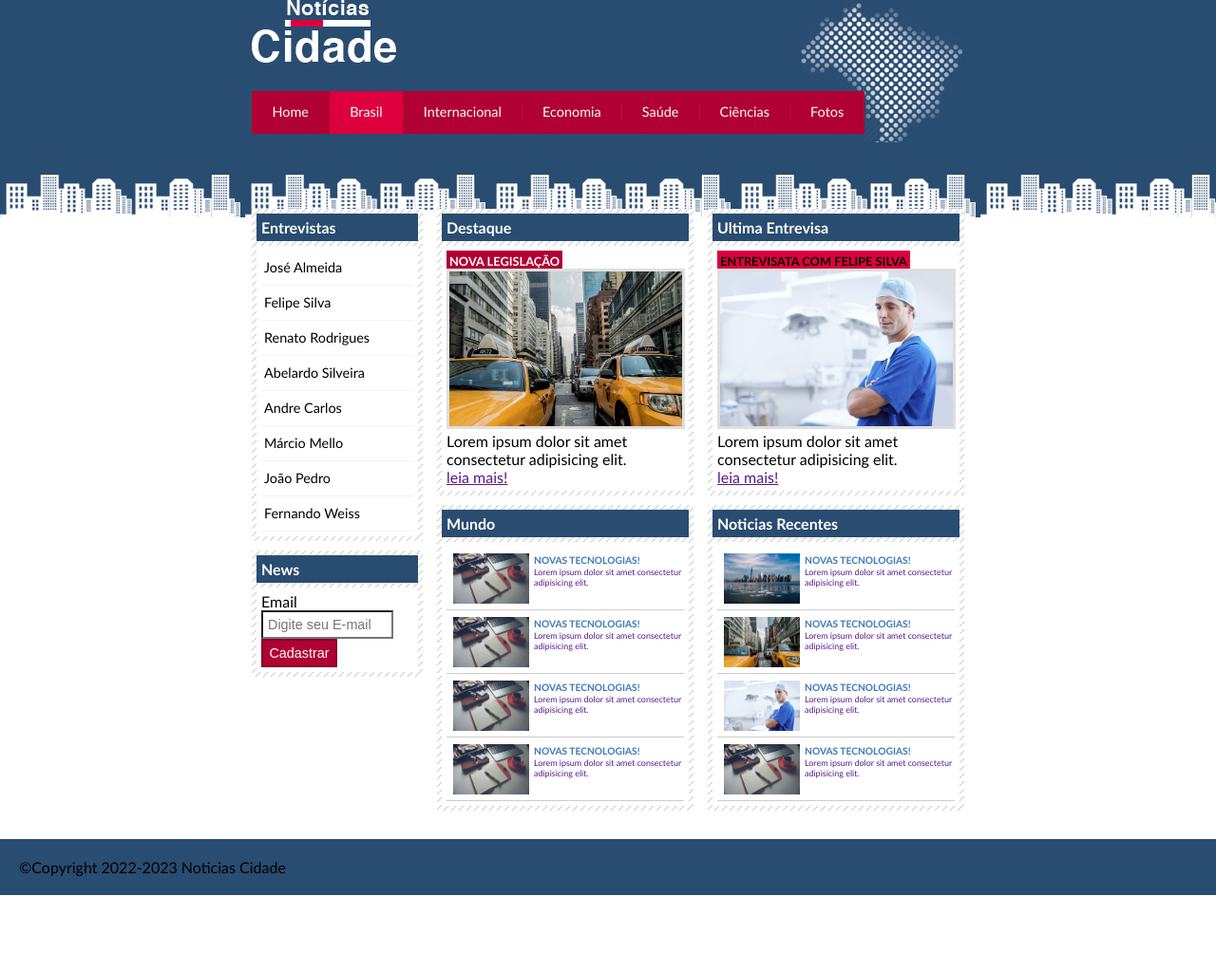
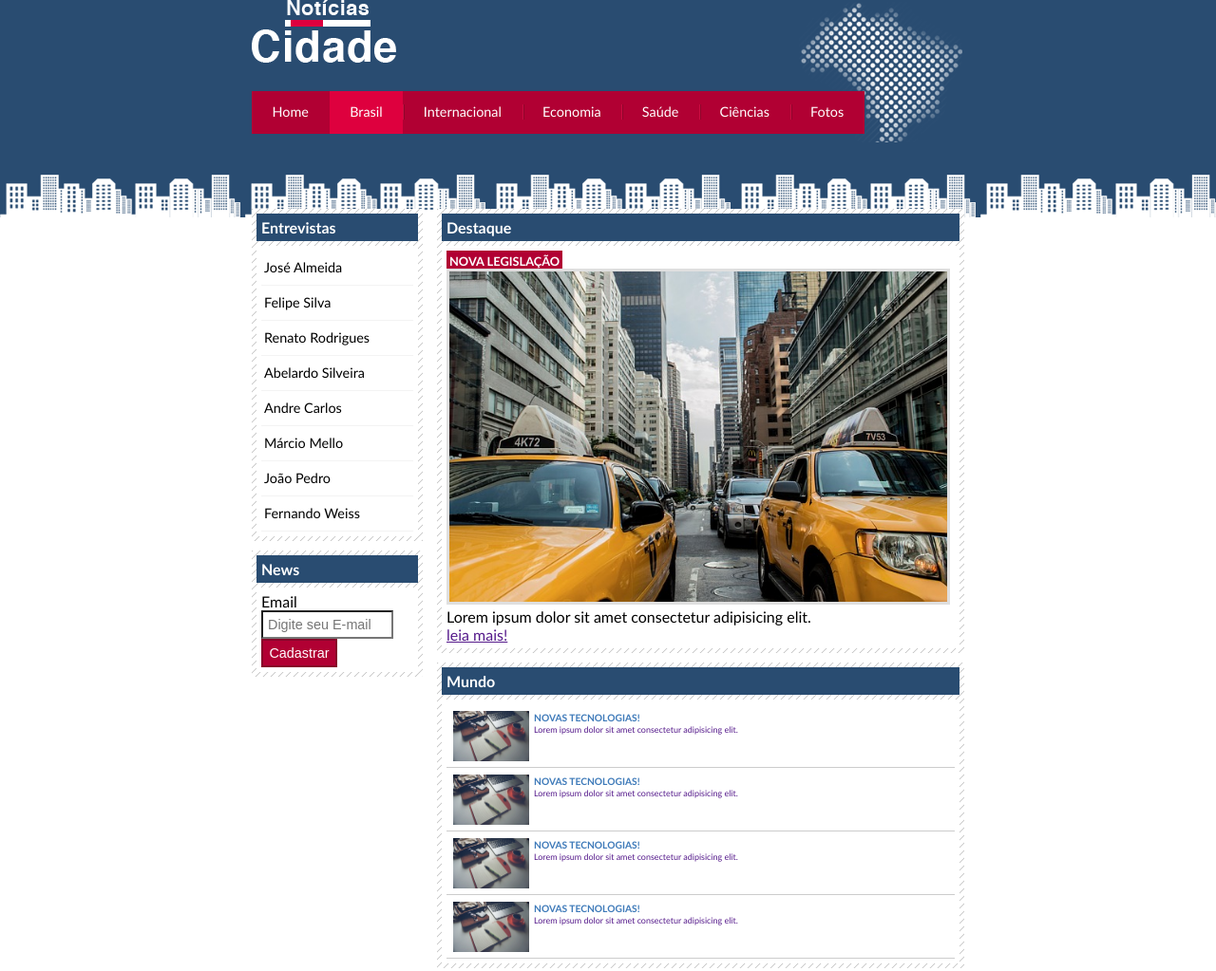
Before and after one commit to jairobr1986/Projeto_site_noticias_cidade, a plain HTML site: page brasil.html in a window 1280 px wide. Shown: the top 1023 px of the page at 95% size. Before the commit the page ends 943 px from the top, so only its background shows below. Drawn offline with Linux system fonts and the light colour scheme.

Commit message:
Alterações bem feitas nas classes das paginas

```diff
--- a/brasil.html
+++ b/brasil.html
@@ -3,10 +3,10 @@
 <head>
     <meta charset="UTF-8">
     <meta name="viewport" content="width=device-width, initial-scale=1.0">
-    <title>Brasil -Noticias cidade - Seu site de Noticias</title>
+    <title>Noticias cidade - Seu site de Noticias</title>
     <link rel="stylesheet" type="text/css" href="estilo.css">
 </head>
-<body class="brasil">
+<body id="duas-colunas" class="brasil">
 
     <div id="container"><!--INICIO DO CONTAINER-->
         <div id="topo"><!--INICIO DO TOPO-->
@@ -79,55 +79,7 @@
                     </div>
                 </div>
             </div>
-            <div id="secundario">
-                <div class="caixa entrevista">
-                    <h2>Ultima Entrevisa</h2>
-                    <div class="caixa-conteudo">
-                        <h3>Entrevisata Com Felipe Silva</h3>
-                        <img class="imagem-principal" src="../Projeto_site_noticias_cidade/imagens/doutor.jpg" alt="Taxi" width="100%">
-                        <p>
-                            Lorem ipsum dolor sit amet consectetur adipisicing elit.
-                        </p>
-                        <a href="">leia mais!</a>
-                    </div>
-                </div>
 
-                <div class="caixa"><!--INICIO DO CONTEUDO QUE FICA ABAIXO DA ULTIMA ENTREVISTA-->
-                    <h2>Noticias Recentes</h2>
-                    <div class="caixa-conteudo">
-                        <ul id="lista-noticias">
-                            <li>
-                                <a href="">
-                                    <img src="../Projeto_site_noticias_cidade/imagens/cidade.jpg" alt="tecnologia" width="80">
-                                    <h3>Novas Tecnologias!</h3>
-                                    <p>Lorem ipsum dolor sit amet consectetur adipisicing elit.</p>
-                                </a>
-                            </li>
-                            <li>
-                                <a href="">
-                                    <img src="../Projeto_site_noticias_cidade/imagens/taxi.jpg" alt="tecnologia" width="80">
-                                    <h3>Novas Tecnologias!</h3>
-                                    <p>Lorem ipsum dolor sit amet consectetur adipisicing elit.</p>
-                                </a>
-                            </li>
-                            <li>
-                                <a href="">
-                                    <img src="../Projeto_site_noticias_cidade/imagens/doutor.jpg" alt="tecnologia" width="80">
-                                    <h3>Novas Tecnologias!</h3>
-                                    <p>Lorem ipsum dolor sit amet consectetur adipisicing elit.</p>
-                                </a>
-                            </li>
-                            <li>
-                                <a href="">
-                                    <img src="../Projeto_site_noticias_cidade/imagens/tecnologia.jpg" alt="tecnologia" width="80">
-                                    <h3>Novas Tecnologias!</h3>
-                                    <p>Lorem ipsum dolor sit amet consectetur adipisicing elit.</p>
-                                </a>
-                            </li>
-                        </ul>
-                    </div>
-                </div><!--FIM DO CONTEUDO QUE FICA ABAIXO DA ULTIMA ENTREVISTA-->
-            </div>
 
             <div id="lateral"><!--INICIO DA LATERAL-->
 
--- a/estilo.css
+++ b/estilo.css
@@ -96,8 +96,9 @@ body.fotos #navegacao a#fotos
 }
 
 #duas-colunas #primario {
-    width: 550px;
-
+    width: 555px;
+    float: left;
+    margin: 0 0 20px 195px;
 }
 
 #uma-colunas #primario {
```
Also changed, not shown: fotos.html (+1 -1 lines).
